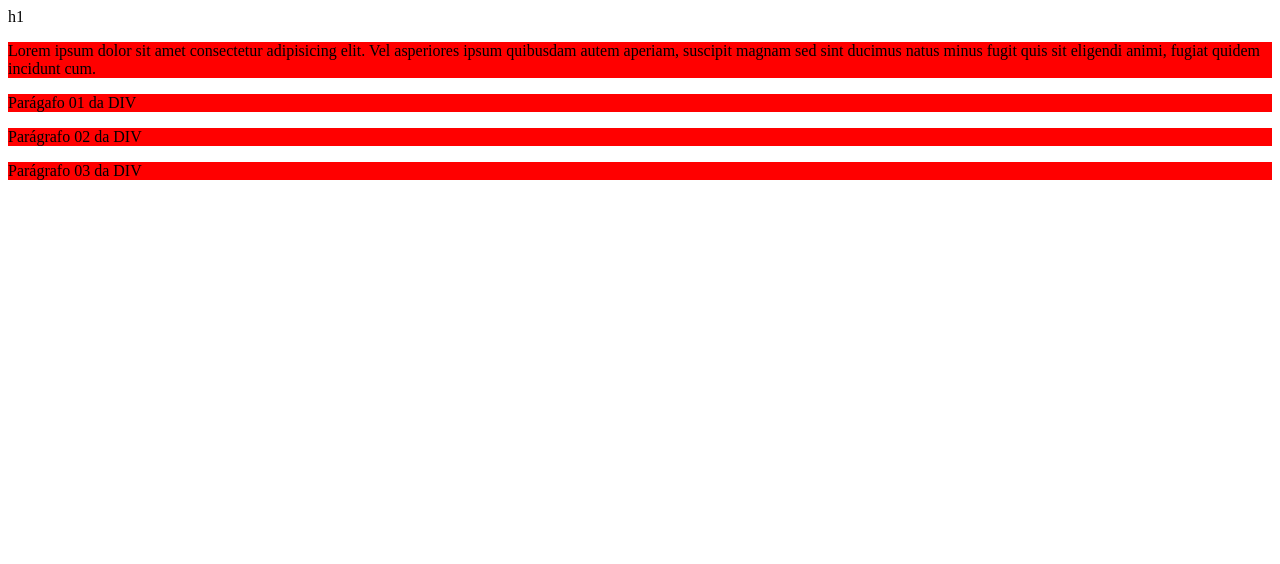
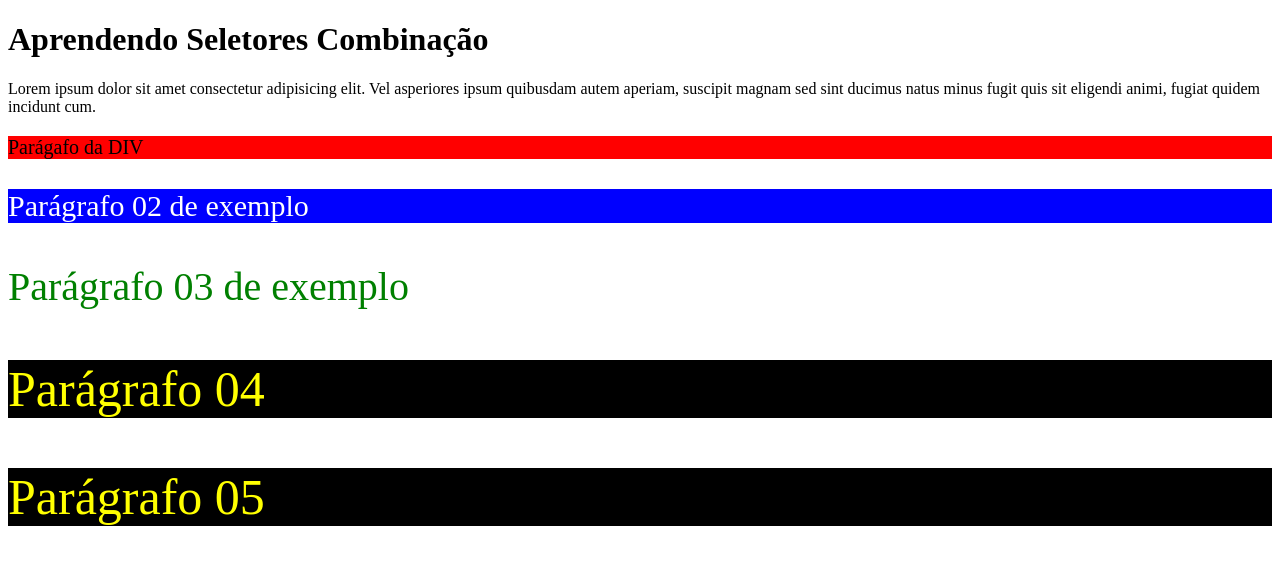
Before and after one commit to maurochavesjr/M05-Atividades-MauroChaves, a plain HTML site: page semana02/atv03aula01css.html in a window 1280 px wide. Drawn offline with Linux system fonts and the light colour scheme.

Commit message:
resolvendo exercicios semana02

```diff
--- a/semana02/atv03aula01css.html
+++ b/semana02/atv03aula01css.html
@@ -4,15 +4,22 @@
     <meta charset="UTF-8">
     <meta name="viewport" content="width=device-width, initial-scale=1.0">
     <title>Aula 01 CSS</title>
-    <link rel="stylesheet" href="style1.css">
+    <link rel="stylesheet" href="styleatv03.css">
 </head>
 <body>
-    h1
+    <h1>Aprendendo Seletores Combinação</h1>
     <p>Lorem ipsum dolor sit amet consectetur adipisicing elit. Vel asperiores ipsum quibusdam autem aperiam, suscipit magnam sed sint ducimus natus minus fugit quis sit eligendi animi, fugiat quidem incidunt cum.</p>
     <div>
-        <p>Parágafo 01 da DIV</p>
-        <p>Parágrafo 02 da DIV</p>
-        <p>Parágrafo 03 da DIV</p>
+        <p>Parágafo da DIV</p>
     </div>
+    <p>Parágrafo 02 de exemplo</p>
+    <span>
+        <p>Parágrafo 03 de exemplo</p>
+    </span>
+
+    <section>
+        <p>Parágrafo 04</p>
+        <p>Parágrafo 05</p>
+    </section>
 </body>
 </html>
--- a/semana02/style1.css
+++ /dev/null
@@ -1,7 +0,0 @@
-p{
-    background-color: red;
-}
-
-div~p{
-    background-color: blue;
-}
--- a/semana02/style.css
+++ b/semana02/styleatv02.css
@@ -7,7 +7,7 @@
     font-weight: bold;
 }
 
-#bloco{
+.bloco{
     width: 200px;
     height: 200px;
     background-color: blue;
--- /dev/null
+++ b/semana02/styleatv03.css
@@ -0,0 +1,24 @@
+@charset "UTF-8";
+
+div > p{
+    background-color: red;
+    font-size: 20px;
+}
+
+div+p{
+    background-color: blue;
+    color: white;
+    font-size: 30px;
+}
+
+p~span{
+    color: green;
+    font-size: 40px;
+
+}
+
+section p{
+    color: yellow;
+    font-size: 50px;
+    background-color: black;
+}
--- /dev/null
+++ b/semana02/styleatv04.css
@@ -0,0 +1 @@
+@charset "UTF-8";
```
Also changed, not shown: semana02/atv01aula01css.html (+1 -1 lines), semana02/atv02aula01css.html (+2 -2 lines), semana02/atv04aula01.html (added, +13 -0 lines).
